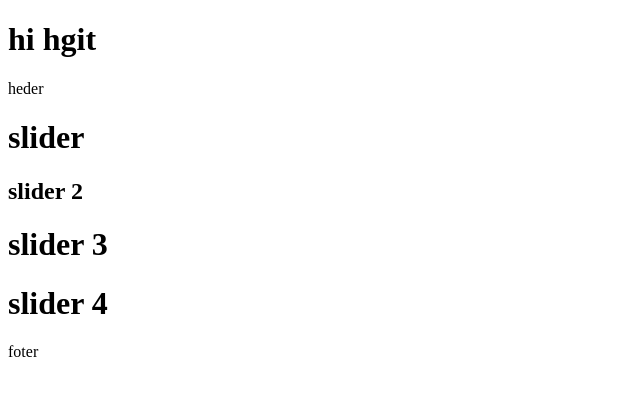
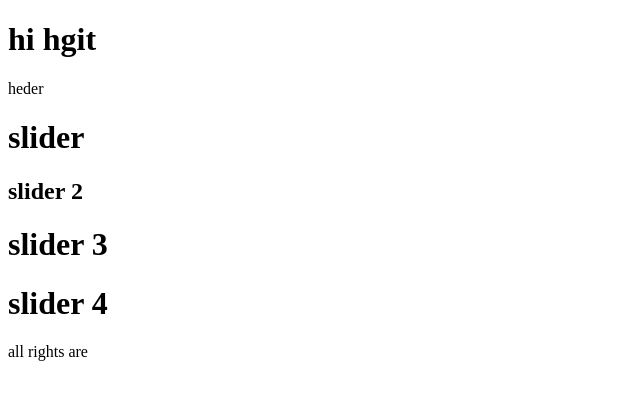
Before and after one commit to sinaei13266/hghit, a plain HTML site: page index.html in a window 1280 px wide. Shown: the full height of the page, 0-640 px from the left. Drawn offline with Linux system fonts and the light colour scheme.

Commit message:
update footer

```diff
--- a/index.html
+++ b/index.html
@@ -18,6 +18,6 @@
             <h1>slider 4</h1>
 
         </div>
-        <footer> foter </footer>
+        <footer> all rights are </footer>
     </body>
 </html>
```
